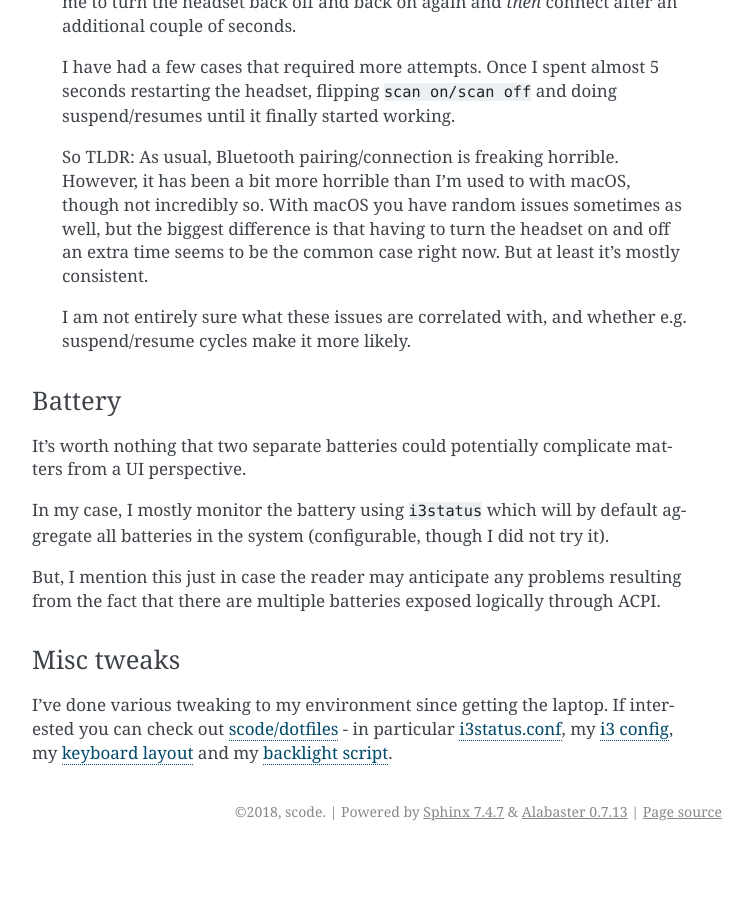
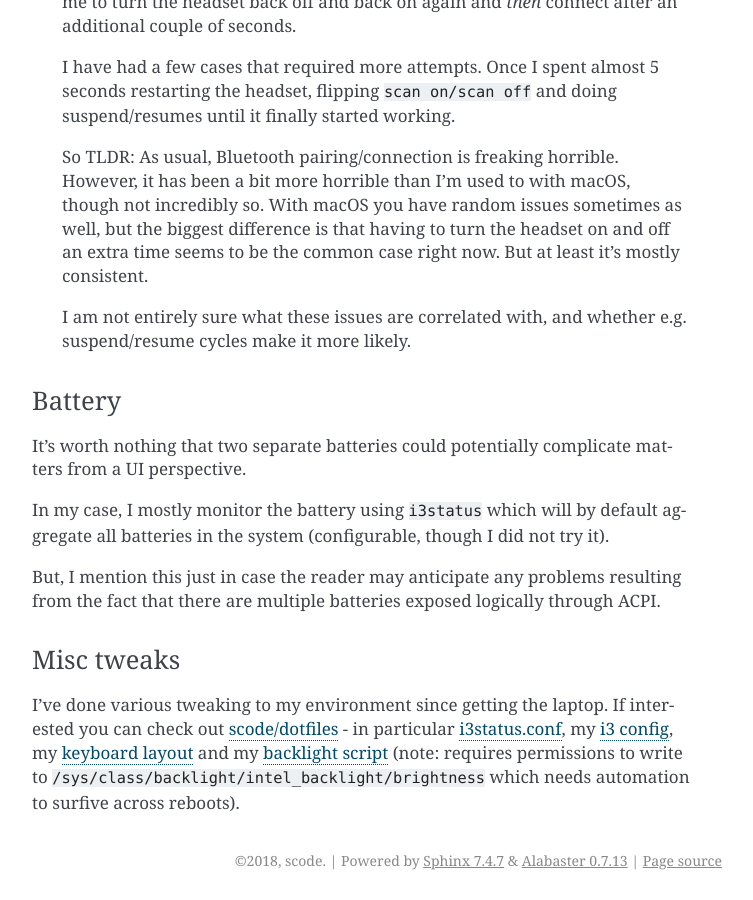
Before and after one commit to scode/docs, a Sphinx documentation site: the page built from docs/source/hardware/thinkpad_t580_linux.rst, in a window 1280 px wide and 900 px high, scrolled down 5243 px. Shown: the whole window, without its empty margins (388-1141 px from the left). Built offline with Sphinx 7.4.7, drawn with Linux system fonts in a browser that asks for light colours; pages that are not in the unit, such as notebooks, are missing from menus; before the commit the page ends 6094 px from its top, so only the background shows below that.

Commit message:
Note permission requirements.

```diff
--- a/docs/source/hardware/thinkpad_t580_linux.rst
+++ b/docs/source/hardware/thinkpad_t580_linux.rst
@@ -293,4 +293,7 @@ my `i3 config
 my `keyboard layout
 <https://github.com/scode/dotfiles/tree/master/dotfiles/xkb>`__ and my
 `backlight script
-<https://github.com/scode/dotfiles/blob/master/scode-overlay/backlight.py>`__.
+<https://github.com/scode/dotfiles/blob/master/scode-overlay/backlight.py>`__
+(note: requires permissions to write to
+``/sys/class/backlight/intel_backlight/brightness`` which needs
+automation to surfive across reboots).
```
